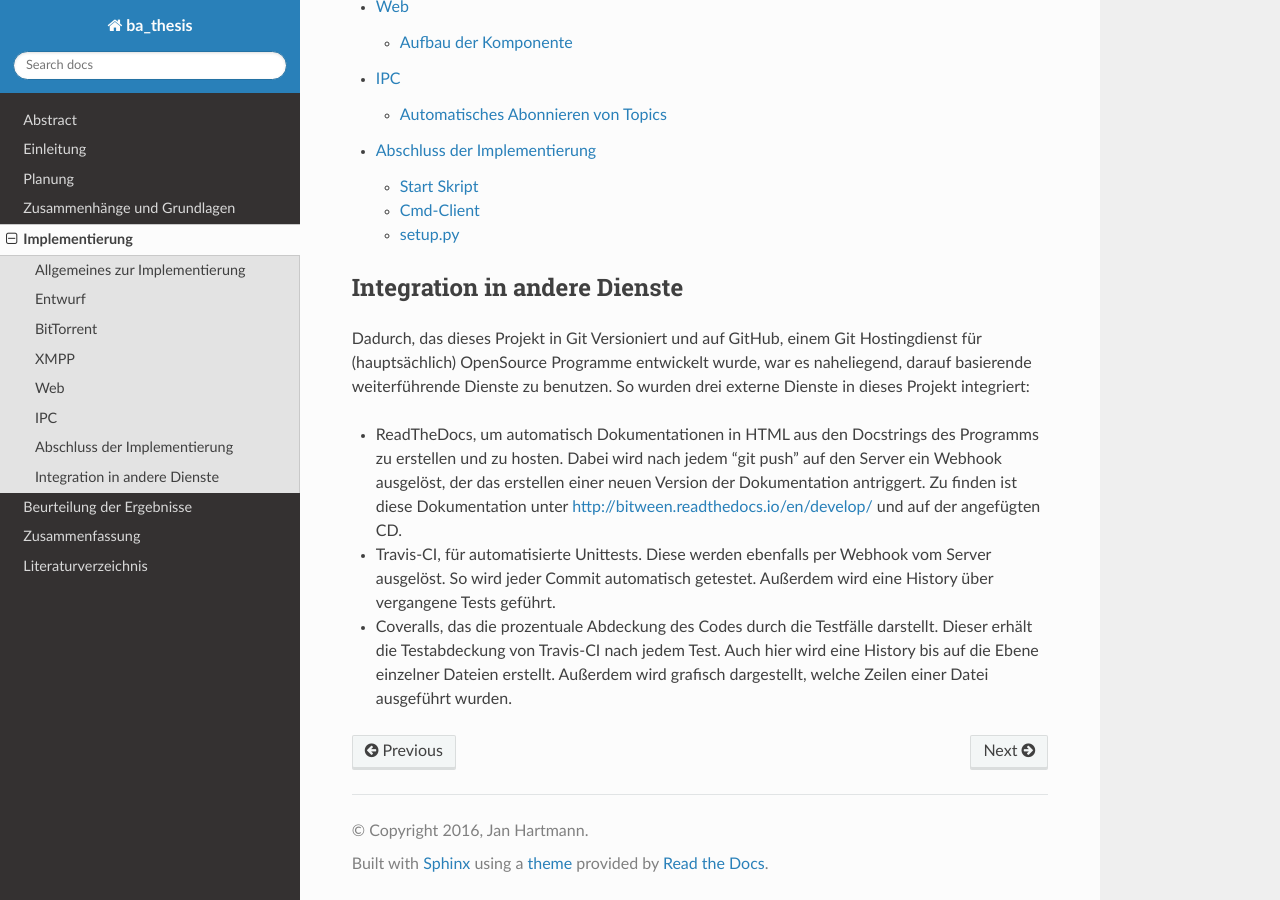
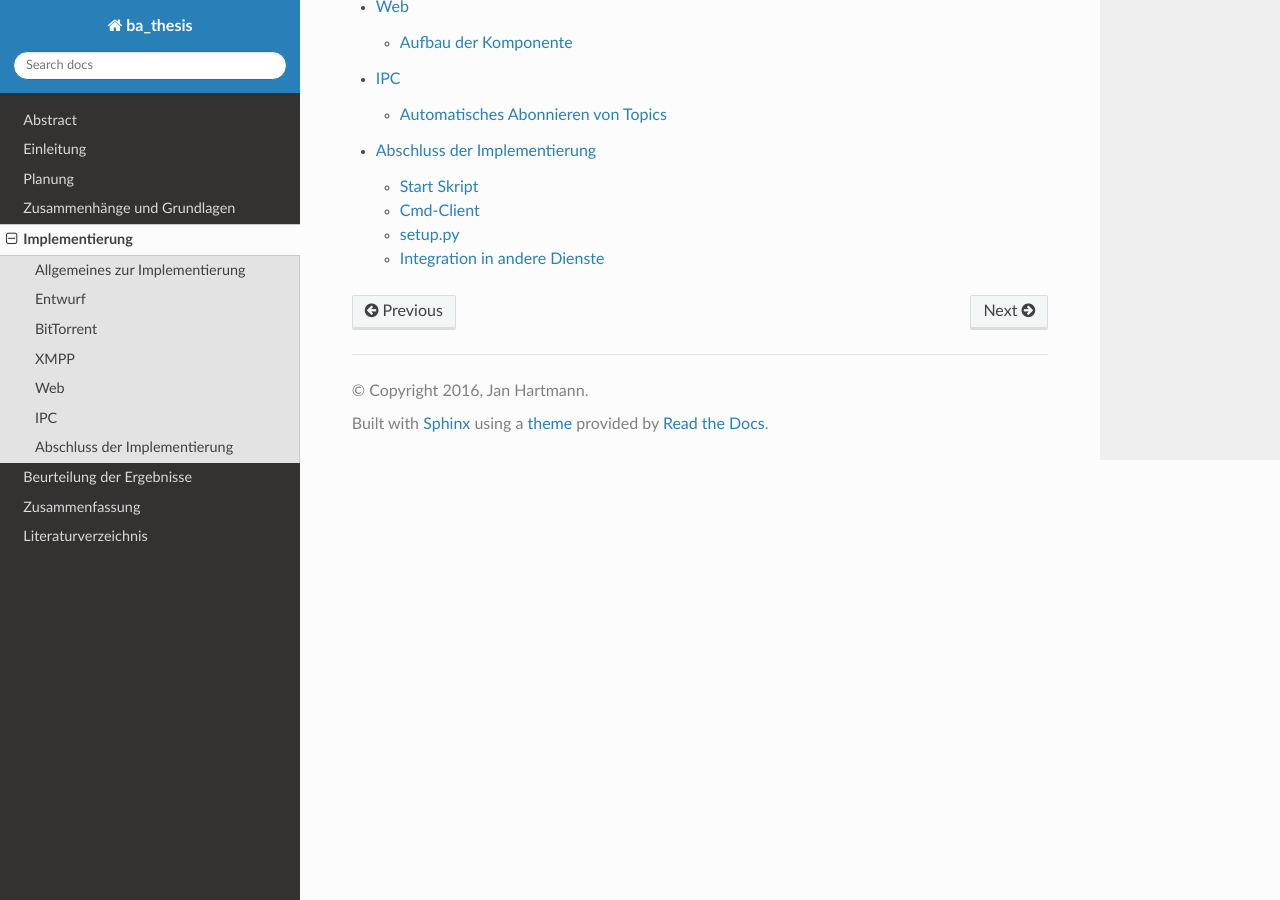
Before and after one commit to puhoy/ba_thesis, a Sphinx documentation site: the page built from docs/05_implementierung/implementierung.rst, in a window 1280 px wide and 900 px high, scrolled down 549 px. Built offline with Sphinx 7.4.7 and the Read the Docs theme 2.0.0, drawn with Linux system fonts in a browser that asks for light colours.

Commit message:
abschluss implementierung

```diff
--- a/docs/05_implementierung/implementierung.rst
+++ b/docs/05_implementierung/implementierung.rst
@@ -15,16 +15,3 @@
     implementierung_web
     implementierung_ipc
     implementierung_abschluss
-
-
-Integration in andere Dienste
-=============================
-
-Dadurch, das dieses Projekt in Git Versioniert und auf GitHub, einem Git Hostingdienst für (hauptsächlich) OpenSource Programme entwickelt wurde, war es naheliegend, darauf basierende weiterführende Dienste zu benutzen.
-So wurden drei externe Dienste in dieses Projekt integriert:
-
-- ReadTheDocs, um automatisch Dokumentationen in HTML aus den Docstrings des Programms zu erstellen und zu hosten. Dabei wird nach jedem "git push" auf den Server ein Webhook ausgelöst, der das erstellen einer neuen Version der Dokumentation antriggert. Zu finden ist diese Dokumentation unter http://bitween.readthedocs.io/en/develop/ und auf der angefügten CD.
-
-- Travis-CI, für automatisierte Unittests. Diese werden ebenfalls per Webhook vom Server ausgelöst. So wird jeder Commit automatisch getestet. Außerdem wird eine History über vergangene Tests geführt.
-
-- Coveralls, das die prozentuale Abdeckung des Codes durch die Testfälle darstellt. Dieser erhält die Testabdeckung von Travis-CI nach jedem Test. Auch hier wird eine History bis auf die Ebene einzelner Dateien erstellt. Außerdem wird grafisch dargestellt, welche Zeilen einer Datei ausgeführt wurden.
```
Also changed, not shown: docs/05_implementierung/implementierung_abschluss.rst (+13 -0 lines).
